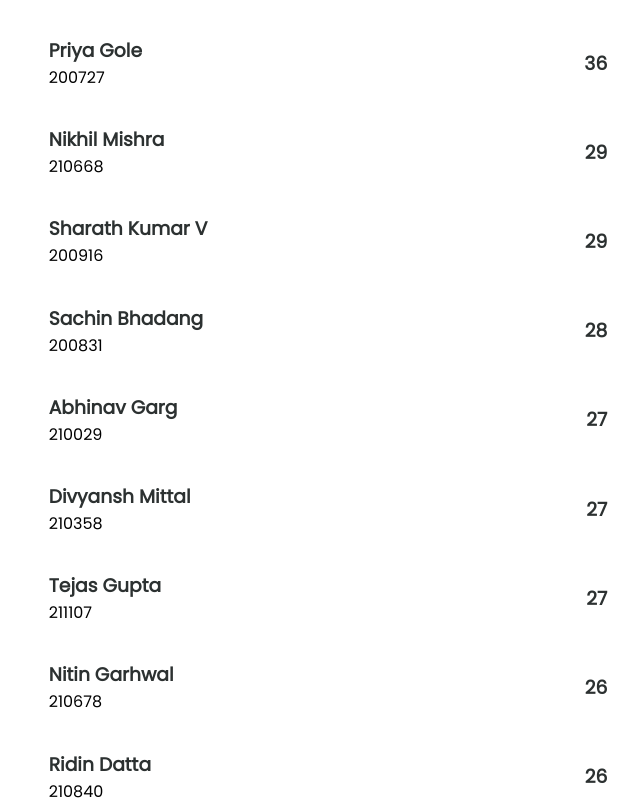
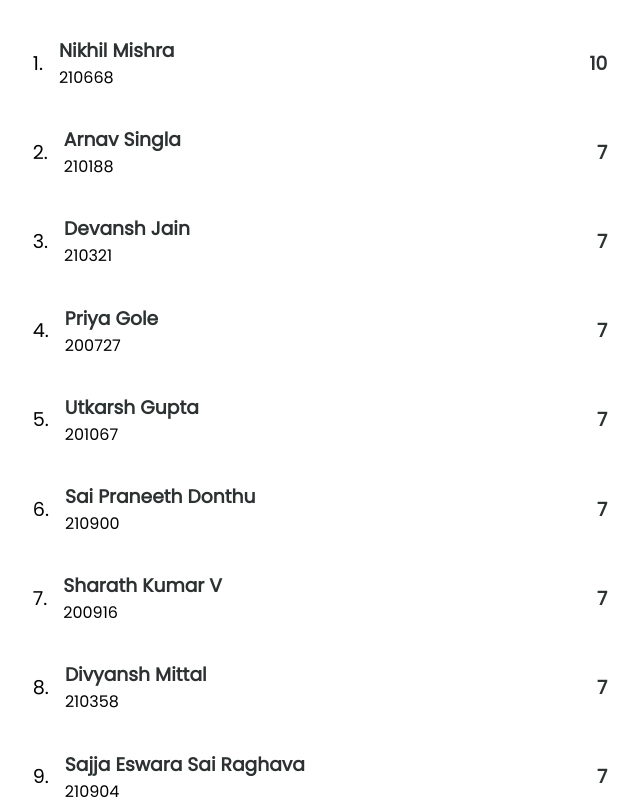
Before and after one commit to ba-13/HackIT_22, a React (Create React App) app: page / in a window 1280 px wide. Shown: the part 320-1120 px from the top of the page, without its empty margins (320-960 px from the left). Built offline with nearby package versions, Linux system fonts and the light colour scheme.

Commit message:
Add Rankings

```diff
--- a/src/components/Board.js
+++ b/src/components/Board.js
@@ -6,7 +6,7 @@ import { Problems } from "../data/data_problems";
 import SearchBox from "./SearchBox";
 
 let len = Problems.length;
-let initial_state = "-1";
+let initial_state = "0";
 
 export default class Board extends React.Component {
   constructor() {
@@ -21,10 +21,19 @@ export default class Board extends React.Component {
   };
   // console.log(stateType);
   render() {
+    ProfilesData.sort((a, b) => {
+      if (a.score !== "NA" && b.score !== "NA") return b.score - a.score;
+      else return -1;
+    });
+    ProfilesData.map((val, idx) => {
+      val.pos = String(idx + 1);
+      return val;
+    });
     const filteredProfilesData = ProfilesData.filter((p) => {
       return (
         p.name.toLowerCase().includes(this.state.searchField.toLowerCase()) ||
-        p.roll.includes(this.state.searchField)
+        p.roll.includes(this.state.searchField) ||
+        p.pos.includes(this.state.searchField)
       );
     });
     // console.log(filteredProfilesData.length);
--- a/src/components/profiles.js
+++ b/src/components/profiles.js
@@ -19,6 +19,7 @@ function Item(data) {
           <div className="flex" key={idx}>
             <div className="item">
               {/* <img src={val.img} alt="" /> */}
+              <div className="bold">{val.pos}.</div>
               <div className="info">
                 <h3 className="name text-dark">{val.name}</h3>
                 <span>{val.roll}</span>
--- a/src/components/style.css
+++ b/src/components/style.css
@@ -98,3 +98,7 @@ input[type=search] {
 input[type=search]:focus {
     background-color: aliceblue;
 }
+
+.bold {
+    font-size: 1.2rem;
+}
```
Also changed, not shown: 1 other file (tests, documents, lock files or other folders).
